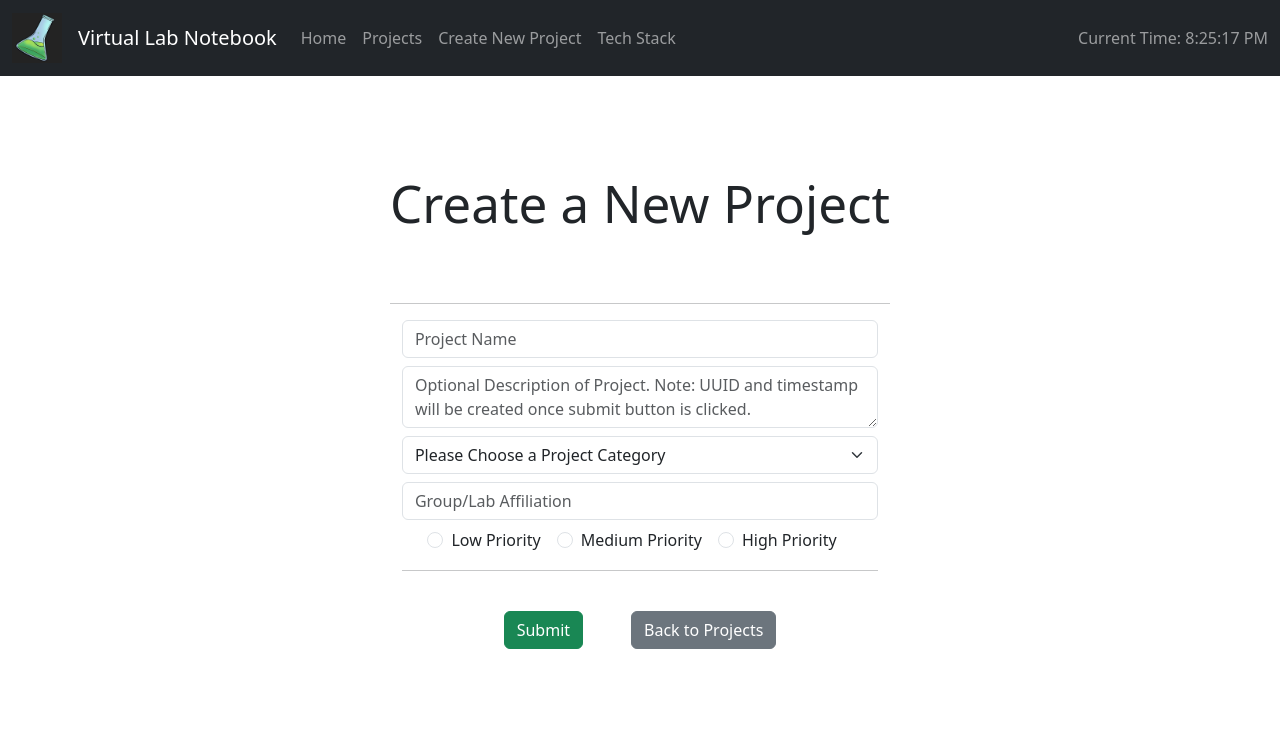
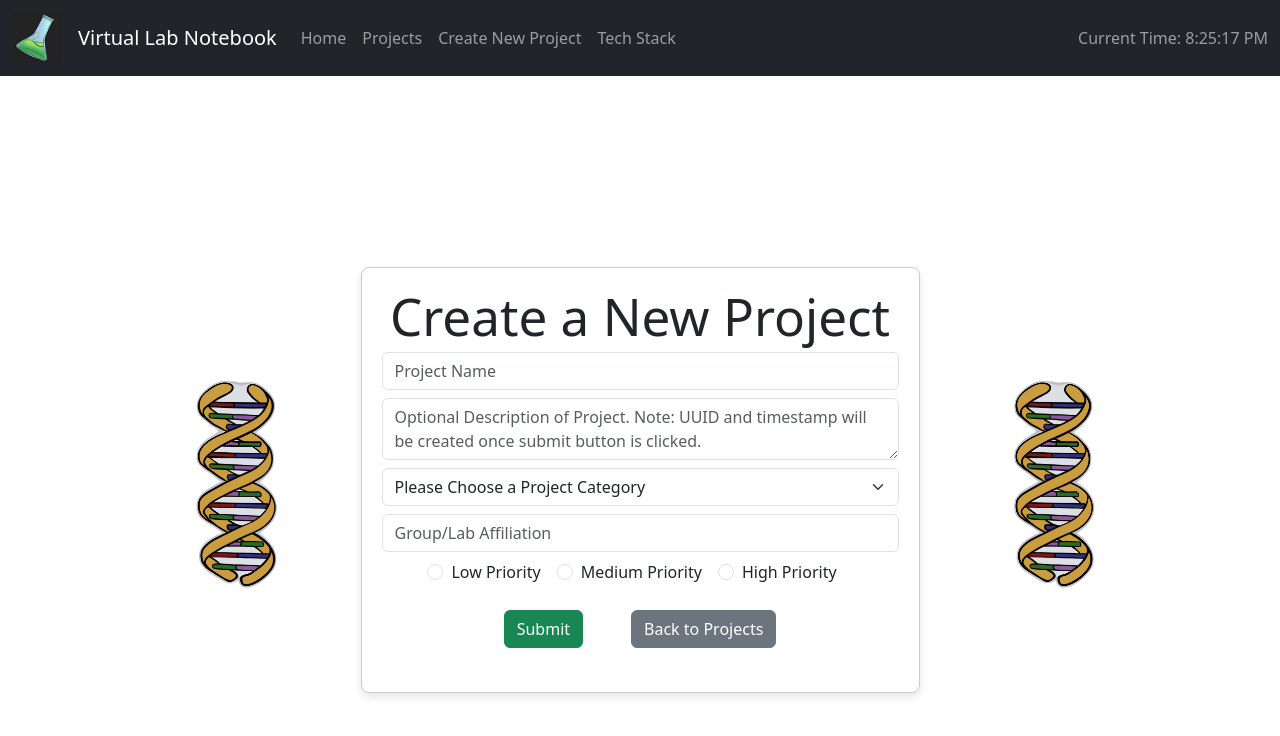
Before and after one commit to joedunlap/ReactVLNFE, a React (Vite) app in the folder VirtualLabNotebookFE/: page /projects/new in a window 1280 px wide. Shown: the top 736 px of the page. Built offline with nearby package versions, Linux system fonts and the light colour scheme.

Commit message:
renamed dna stand image file and added images to newprojectform component and styling in projects.css

```diff
--- a/VirtualLabNotebookFE/src/components/projectComponents/newprojectform.tsx
+++ b/VirtualLabNotebookFE/src/components/projectComponents/newprojectform.tsx
@@ -2,6 +2,9 @@ import { useState, ChangeEvent, FormEvent } from 'react';
 import axios, { AxiosResponse } from 'axios';
 import { Link } from 'react-router-dom';
 import { Modal, Box, Typography, Button } from '@mui/material';
+import DNA from '../../assets/images/dna.png';
+import bookStack from '../../assets/images/bookstack.png'
+import './projects.css';
 
 interface ProjectData {
     name: string;
@@ -59,12 +62,15 @@ const CreateProject = () => {
     };
 
     return (
-        <div>
+        <div className="outer-container">
+            <div className="inner-container">
+                <div className="dna-image-container">
+                    <img src={DNA} alt="gold dna strand" className="dna-image" />
+                </div>
+
+                <div className="form-container">
                     <h1 className="title">Create a New Project</h1>
-            <br></br>
-            <br></br>
-            <hr></hr>
-            <form onSubmit={handleFormSubmit} className="container">
+                    <form onSubmit={handleFormSubmit} className="project-form">
                         <div className="projectname">
                             <input className="form-control mb-2" type="text" placeholder="Project Name" onChange={handleFormChange} value={projectData.name} name="name" />
                             <textarea className="form-control mb-2" placeholder="Optional Description of Project. Note: UUID and timestamp will be created once submit button is clicked." onChange={handleFormChange} value={projectData.description} name="description" />
@@ -90,12 +96,19 @@ const CreateProject = () => {
                                 <input className="form-check-input" type="radio" id="inlineradio3" value="High" onChange={handleFormChange} name="priorityLevel" />
                                 <label className="form-check-label" htmlFor="inlineCheckbox3">High Priority</label>
                             </div>
-                    <br></br>
-                    <hr></hr>
+                            <div className="container">
                             <button className="btn btn-success m-4" type="submit">Submit</button>
                             <Link to="/projects" className="btn btn-secondary m-4">Back to Projects</Link>
                             </div>
+                        </div>
+
                     </form>
+
+                </div>
+                <div className="dna-image-container">
+                    <img src={DNA} alt="gold dna strand" className="dna-image" />
+                </div>
+            </div>
 
             {/* Modal for success/error message */}
             <Modal
--- a/VirtualLabNotebookFE/src/components/projectComponents/projects.css
+++ b/VirtualLabNotebookFE/src/components/projectComponents/projects.css
@@ -62,3 +62,60 @@
         opacity: 0;
     }
 }
+
+.outer-container {
+    display: flex;
+    align-items: center;
+    justify-content: center;
+    height: 100vh;
+    padding: 20px;
+}
+
+.inner-container {
+    display: flex;
+    align-items: center;
+    justify-content: center;
+    width: 100%;
+}
+
+.dna-image-container {
+    flex: 1;
+    display: flex;
+    justify-content: center;
+}
+
+.dna-image {
+    max-height: 600px; /* Adjust this value to make the image longer */
+    max-width: 100%;
+}
+
+.form-container {
+    flex: 2;
+    max-width: 800px; /* Adjust the max width to make the form wider */
+    width: 100%;
+    padding: 20px;
+    background-color: #fff;
+    border: 1px solid #ccc;
+    border-radius: 8px;
+    box-shadow: 0 4px 8px rgba(0, 0, 0, 0.1);
+}
+
+.project-form {
+    width: 100%;
+}
+
+@media (max-width: 768px) {
+    .outer-container {
+        flex-direction: column;
+        justify-content: flex-start;
+    }
+
+    .dna-image {
+        max-width: 80%; /* Adjust for smaller screens */
+        margin-bottom: 20px; /* Space out images on smaller screens */
+    }
+
+    .form-container {
+        margin: 20px 0;
+    }
+}
```
Also changed, not shown: VirtualLabNotebookFE/src/assets/images/dna.png (renamed from VirtualLabNotebookFE/src/assets/images/dnastrandnobg.png). Lines whose indentation alone changed are shown as unchanged.
